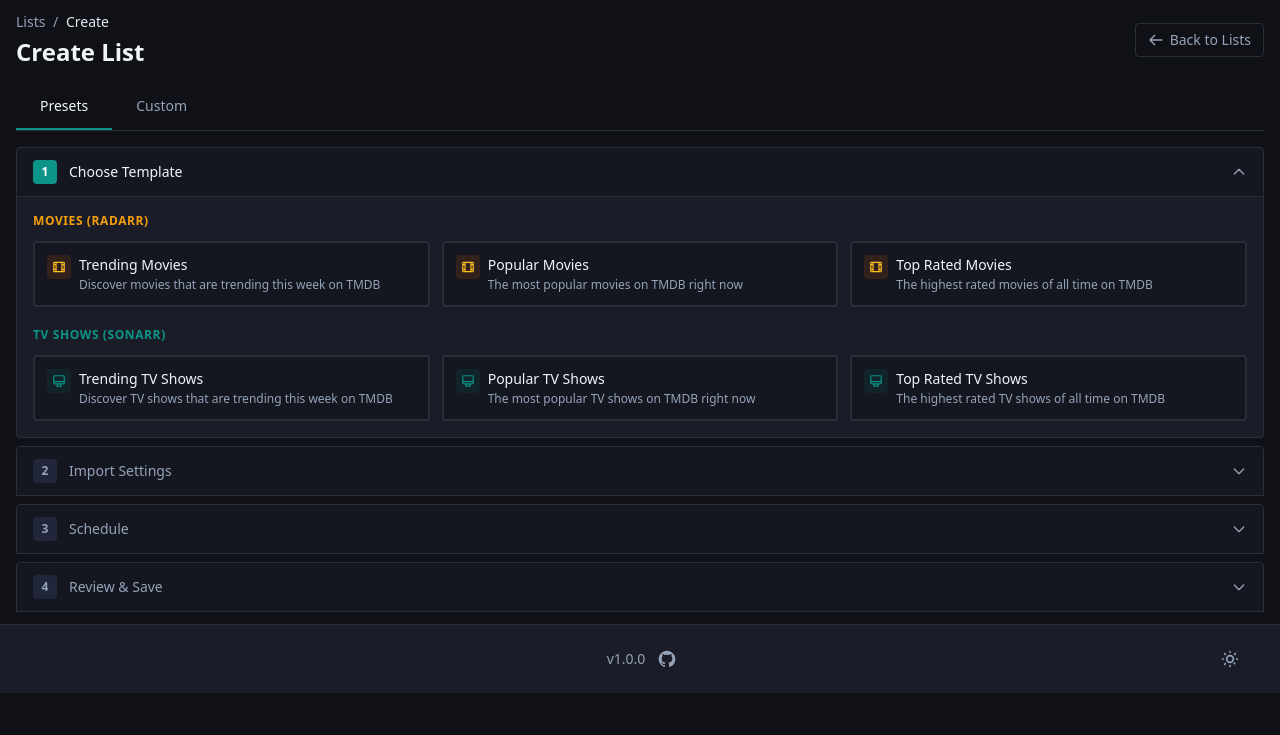
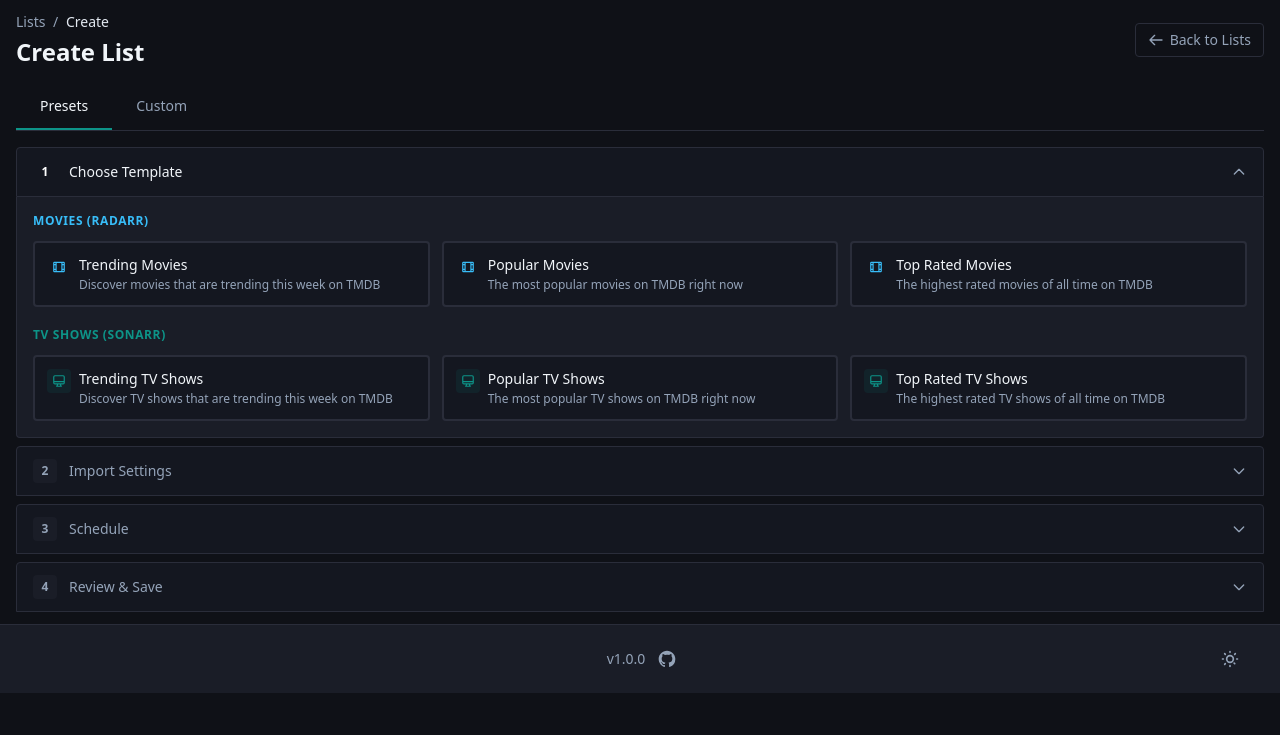
Before and after one commit to fisherd80/Listarr, a Flask app: page /lists/create in a window 1280 px wide. Shown: the part 65-800 px from the top of the page. Run offline with Flask 3, Linux system fonts and the light colour scheme; a user stored in the database is signed in; tables that the repository leaves empty hold one stand-in row (values such as "Sample post"); parts of the project's set-up code (start-up, migrations or seed data) failed here and were passed over; some libraries are stand-ins or nearby versions.

Commit message:
fix(06.1-03): migrate palette classes to semantic tokens in lists templates
- lists.html: delete button text-red-500 → text-error; delete modal bg-red-600/red-700/red-500 → bg-error/error/90/ring-error; removed hardcoded focus:ring-offset-gray-800
- edit_list.html: preset badge bg-amber-900/50 text-amber-300 border-amber-700 → bg-bg-table-head text-text-muted border-border-subtle; Radarr service badge bg-amber-900/40 text-amber-400 → bg-badge-movie/15 text-badge-movie border border-badge-movie/30
- lists_create_custom.html: step 1 badge bg-primary → bg-teal-800 dark:bg-primary (WCAG AA fix); Radarr button border-2 amber → border primary tokens; steps 2–5 bg-bg-hover → bg-bg-elevated
- lists_create_preset.html: step 1 badge WCAG fix; hover:border-amber-500 → hover:border-primary; icon container amber → badge-movie tokens; steps 2–4 bg-bg-hover → bg-bg-elevated

```diff
--- a/listarr/templates/edit_list.html
+++ b/listarr/templates/edit_list.html
@@ -29,7 +29,7 @@
   <!-- Type Badge (read-only) -->
   <div class="flex items-center gap-3">
     {% if list.tmdb_list_type and list.tmdb_list_type != 'discovery' %}
-    <span class="inline-flex items-center px-2.5 py-0.5 rounded-full text-xs font-medium bg-amber-900/50 text-amber-300 border border-amber-700">
+    <span class="inline-flex items-center px-2.5 py-0.5 rounded-full text-xs font-medium bg-bg-table-head text-text-muted border border-border-subtle">
       Preset
     </span>
     {% else %}
@@ -38,7 +38,7 @@
     </span>
     {% endif %}
     {% if list.target_service == 'RADARR' %}
-    <span class="inline-flex items-center px-2.5 py-0.5 rounded-full text-xs font-medium bg-amber-900/40 text-amber-400">
+    <span class="inline-flex items-center px-2.5 py-0.5 rounded-full text-xs font-medium bg-badge-movie/15 text-badge-movie border border-badge-movie/30">
       Radarr
     </span>
     {% else %}
--- a/listarr/templates/lists.html
+++ b/listarr/templates/lists.html
@@ -197,7 +197,7 @@
                       Edit
                     </a>
                     <button type="button" data-delete-list="{{ list.id }}" data-list-name="{{ list.name }}"
-                            class="block w-full text-left px-3 py-1.5 text-sm text-red-500 hover:bg-bg-hover">
+                            class="block w-full text-left px-3 py-1.5 text-sm text-error hover:bg-bg-hover">
                       Delete
                     </button>
                   </div>
@@ -237,7 +237,7 @@
       <button type="button"
               id="delete-modal-confirm"
               data-list-id=""
-              class="px-4 py-2 text-sm font-medium text-white bg-red-600 hover:bg-red-700 rounded-md focus:outline-none focus:ring-2 focus:ring-red-500 focus:ring-offset-2 focus:ring-offset-gray-800">
+              class="px-4 py-2 text-sm font-medium text-white bg-error hover:bg-error/90 rounded focus:outline-none focus:ring-2 focus:ring-error focus:ring-offset-2">
         Delete
       </button>
     </div>
--- a/listarr/templates/lists_create_custom.html
+++ b/listarr/templates/lists_create_custom.html
@@ -13,7 +13,7 @@
         <div class="accordion-header flex items-center justify-between bg-bg-table-head px-4 py-3 cursor-pointer rounded-t border border-border-subtle"
              data-step="1" data-panel="custom">
           <div class="flex items-center gap-3">
-            <span class="flex-shrink-0 w-6 h-6 rounded-full bg-primary text-white text-xs font-bold flex items-center justify-center">1</span>
+            <span class="flex-shrink-0 w-6 h-6 rounded-full bg-teal-800 dark:bg-primary text-white text-xs font-bold flex items-center justify-center">1</span>
             <span class="text-sm font-medium text-text-heading">Service</span>
             <span class="custom-step1-summary text-xs text-text-muted"></span>
           </div>
@@ -25,7 +25,7 @@
           <div class="p-4">
             <div class="flex gap-3">
               <button type="button"
-                      class="custom-service-btn flex-1 py-3 px-4 border-2 rounded text-sm font-medium transition-colors focus:outline-none border-amber-500 bg-amber-900/20 text-amber-400"
+                      class="custom-service-btn flex-1 py-3 px-4 border rounded text-sm font-medium transition-colors focus:outline-none border-primary bg-primary/10 text-primary"
                       data-service="radarr">
                 <div class="flex items-center justify-center gap-2">
                   <svg class="w-5 h-5" fill="none" stroke="currentColor" viewBox="0 0 24 24">
@@ -62,7 +62,7 @@
         <div class="accordion-header flex items-center justify-between bg-bg-table-head px-4 py-3 cursor-pointer rounded-t border border-border-subtle"
              data-step="2" data-panel="custom">
           <div class="flex items-center gap-3">
-            <span class="flex-shrink-0 w-6 h-6 rounded-full bg-bg-hover text-text-muted text-xs font-bold flex items-center justify-center">2</span>
+            <span class="flex-shrink-0 w-6 h-6 rounded-full bg-bg-elevated text-text-muted text-xs font-bold flex items-center justify-center">2</span>
             <span class="text-sm font-medium text-text-muted">Filters</span>
           </div>
           <svg class="accordion-chevron w-4 h-4 text-text-muted transform transition-transform" fill="none" stroke="currentColor" viewBox="0 0 24 24">
@@ -171,7 +171,7 @@
         <div class="accordion-header flex items-center justify-between bg-bg-table-head px-4 py-3 cursor-pointer rounded-t border border-border-subtle"
              data-step="3" data-panel="custom">
           <div class="flex items-center gap-3">
-            <span class="flex-shrink-0 w-6 h-6 rounded-full bg-bg-hover text-text-muted text-xs font-bold flex items-center justify-center">3</span>
+            <span class="flex-shrink-0 w-6 h-6 rounded-full bg-bg-elevated text-text-muted text-xs font-bold flex items-center justify-center">3</span>
             <span class="text-sm font-medium text-text-muted">Import Settings</span>
           </div>
           <svg class="accordion-chevron w-4 h-4 text-text-muted transform transition-transform" fill="none" stroke="currentColor" viewBox="0 0 24 24">
@@ -200,7 +200,7 @@
         <div class="accordion-header flex items-center justify-between bg-bg-table-head px-4 py-3 cursor-pointer rounded-t border border-border-subtle"
              data-step="4" data-panel="custom">
           <div class="flex items-center gap-3">
-            <span class="flex-shrink-0 w-6 h-6 rounded-full bg-bg-hover text-text-muted text-xs font-bold flex items-center justify-center">4</span>
+            <span class="flex-shrink-0 w-6 h-6 rounded-full bg-bg-elevated text-text-muted text-xs font-bold flex items-center justify-center">4</span>
             <span class="text-sm font-medium text-text-muted">Schedule</span>
             <span class="custom-step4-summary text-xs text-text-muted"></span>
           </div>
@@ -286,7 +286,7 @@
         <div class="accordion-header flex items-center justify-between bg-bg-table-head px-4 py-3 cursor-pointer rounded-t border border-border-subtle"
              data-step="5" data-panel="custom">
           <div class="flex items-center gap-3">
-            <span class="flex-shrink-0 w-6 h-6 rounded-full bg-bg-hover text-text-muted text-xs font-bold flex items-center justify-center">5</span>
+            <span class="flex-shrink-0 w-6 h-6 rounded-full bg-bg-elevated text-text-muted text-xs font-bold flex items-center justify-center">5</span>
             <span class="text-sm font-medium text-text-muted">Review &amp; Save</span>
           </div>
           <svg class="accordion-chevron w-4 h-4 text-text-muted transform transition-transform" fill="none" stroke="currentColor" viewBox="0 0 24 24">
--- a/listarr/templates/lists_create_preset.html
+++ b/listarr/templates/lists_create_preset.html
@@ -7,7 +7,7 @@
     <div class="accordion-header flex items-center justify-between bg-bg-table-head px-4 py-3 cursor-pointer rounded-t border border-border-subtle"
          data-step="1" data-panel="preset">
       <div class="flex items-center gap-3">
-        <span class="flex-shrink-0 w-6 h-6 rounded-full bg-primary text-white text-xs font-bold flex items-center justify-center">1</span>
+        <span class="flex-shrink-0 w-6 h-6 rounded-full bg-teal-800 dark:bg-primary text-white text-xs font-bold flex items-center justify-center">1</span>
         <span class="text-sm font-medium text-text-heading">Choose Template</span>
         <span class="preset-step1-summary text-xs text-text-muted"></span>
       </div>
@@ -19,17 +19,17 @@
       <div class="p-4">
 
         <!-- Movies group -->
-        <p class="text-xs font-semibold text-amber-500 uppercase tracking-wider mb-3">Movies (Radarr)</p>
+        <p class="text-xs font-semibold text-badge-movie uppercase tracking-wider mb-3">Movies (Radarr)</p>
         <div class="grid grid-cols-1 sm:grid-cols-3 gap-3 mb-5">
           {% for key, meta in presets.items() %}
           {% if 'movie' in key %}
           <button type="button"
-                  class="preset-card text-left p-3 bg-bg-table-head border-2 border-border-subtle rounded hover:border-amber-500 transition-colors focus:outline-none"
+                  class="preset-card text-left p-3 bg-bg-table-head border-2 border-border-subtle rounded hover:border-primary transition-colors focus:outline-none"
                   data-preset="{{ key }}"
                   data-service="radarr"
                   data-title="{{ meta.title }}">
             <div class="flex items-start gap-2">
-              <span class="flex-shrink-0 w-6 h-6 bg-amber-900/30 rounded text-amber-400 flex items-center justify-center">
+              <span class="flex-shrink-0 w-6 h-6 bg-badge-movie/15 rounded text-badge-movie flex items-center justify-center">
                 <svg class="w-3.5 h-3.5" fill="none" stroke="currentColor" viewBox="0 0 24 24">
                   <path stroke-linecap="round" stroke-linejoin="round" stroke-width="2" d="M7 4v16M17 4v16M3 8h4m10 0h4M3 16h4m10 0h4M4 20h16a1 1 0 001-1V5a1 1 0 00-1-1H4a1 1 0 00-1 1v14a1 1 0 001 1z" />
                 </svg>
@@ -79,7 +79,7 @@
     <div class="accordion-header flex items-center justify-between bg-bg-table-head px-4 py-3 cursor-pointer rounded-t border border-border-subtle"
          data-step="2" data-panel="preset">
       <div class="flex items-center gap-3">
-        <span class="flex-shrink-0 w-6 h-6 rounded-full bg-bg-hover text-text-muted text-xs font-bold flex items-center justify-center">2</span>
+        <span class="flex-shrink-0 w-6 h-6 rounded-full bg-bg-elevated text-text-muted text-xs font-bold flex items-center justify-center">2</span>
         <span class="text-sm font-medium text-text-muted">Import Settings</span>
         <span class="preset-step2-summary text-xs text-text-muted"></span>
       </div>
@@ -117,7 +117,7 @@
     <div class="accordion-header flex items-center justify-between bg-bg-table-head px-4 py-3 cursor-pointer rounded-t border border-border-subtle"
          data-step="3" data-panel="preset">
       <div class="flex items-center gap-3">
-        <span class="flex-shrink-0 w-6 h-6 rounded-full bg-bg-hover text-text-muted text-xs font-bold flex items-center justify-center">3</span>
+        <span class="flex-shrink-0 w-6 h-6 rounded-full bg-bg-elevated text-text-muted text-xs font-bold flex items-center justify-center">3</span>
         <span class="text-sm font-medium text-text-muted">Schedule</span>
         <span class="preset-step3-summary text-xs text-text-muted"></span>
       </div>
@@ -203,7 +203,7 @@
     <div class="accordion-header flex items-center justify-between bg-bg-table-head px-4 py-3 cursor-pointer rounded-t border border-border-subtle"
          data-step="4" data-panel="preset">
       <div class="flex items-center gap-3">
-        <span class="flex-shrink-0 w-6 h-6 rounded-full bg-bg-hover text-text-muted text-xs font-bold flex items-center justify-center">4</span>
+        <span class="flex-shrink-0 w-6 h-6 rounded-full bg-bg-elevated text-text-muted text-xs font-bold flex items-center justify-center">4</span>
         <span class="text-sm font-medium text-text-muted">Review &amp; Save</span>
       </div>
       <svg class="accordion-chevron w-4 h-4 text-text-muted transform transition-transform" fill="none" stroke="currentColor" viewBox="0 0 24 24">
```
